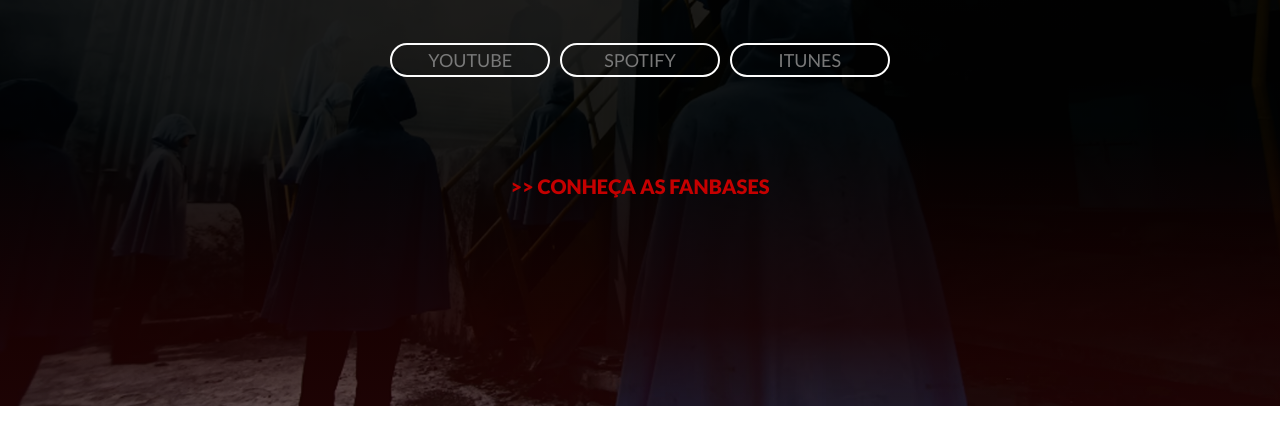
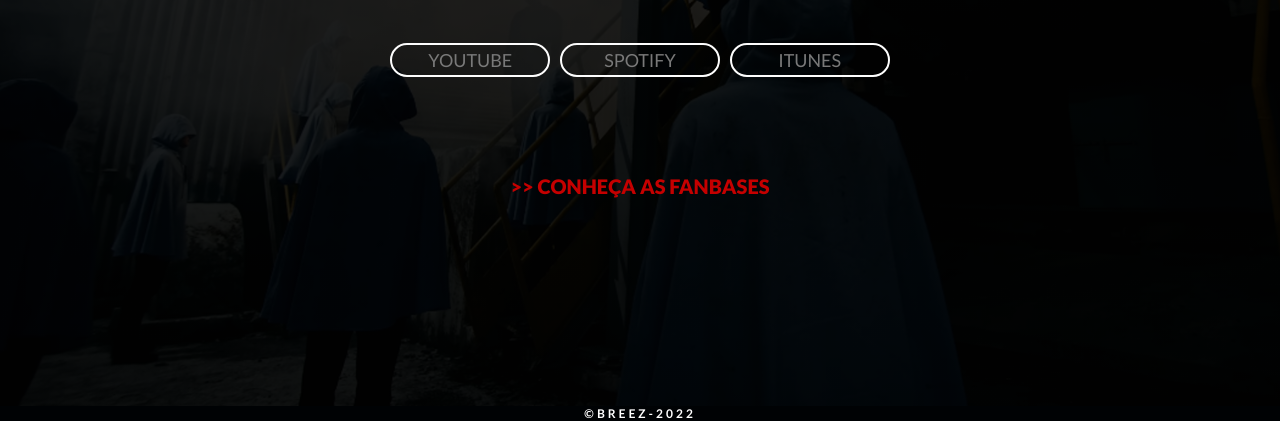
Before and after one commit to breezbrasil/breezbrasil.github.io, a plain HTML site: page index.html in a window 1280 px wide. Shown: the part 394-815 px from the top of the page. Drawn offline with nearby package versions, Linux system fonts and the light colour scheme; a web font is replaced by a local one.

Commit message:
Update style.css

```diff
--- a/assets/css/style.css
+++ b/assets/css/style.css
@@ -8,6 +8,7 @@ html {
 
 body {
     margin: 0;
+    background-color: #000;
 }
 
 
@@ -100,25 +101,31 @@ h3 {
 /* Buttons */
 
 .pagefooter {
-    color: #fff;
+    background-color: #000204;
+    background-size: 10%;
     text-align: center;
+    align-items: center;
+    color: rgb(255, 255, 255);
+    text-align: center;
+    align-items: center;
     font-family: 'Gill Sans', 'Gill Sans MT', Calibri, 'Trebuchet MS', sans-serif;
     font-size: 12px;
     letter-spacing: 3px;
-    position: sticky;
-    display: table-footer-group;
+    position: inherit;
+
 }
 
 
 
 .pagefooters {
     color: #fff;
+    background-color: #111;
     text-align: center;
+    align-items: center;
     font-family: 'Gill Sans', 'Gill Sans MT', Calibri, 'Trebuchet MS', sans-serif;
     font-size: 12px;
     letter-spacing: 3px;
-    position: sticky;
-    display: inline;
+    position: inherit;
 }
 
 .btn {
@@ -177,7 +184,7 @@ body {
 
 .overlay:before {
     content: '';
-    background: linear-gradient(180deg, rgba(0, 0, 0, 0.87) 65%, rgba(29, 1, 1, 0.822) 90%, rgba(109, 2, 2, 0.233) 100%);
+    background: linear-gradient(180deg, rgba(0, 0, 0, 0.87) 65%, rgba(0, 0, 0, 0.822) 90%);
     height: 100%;
     width: 100%;
     position: absolute;
```
